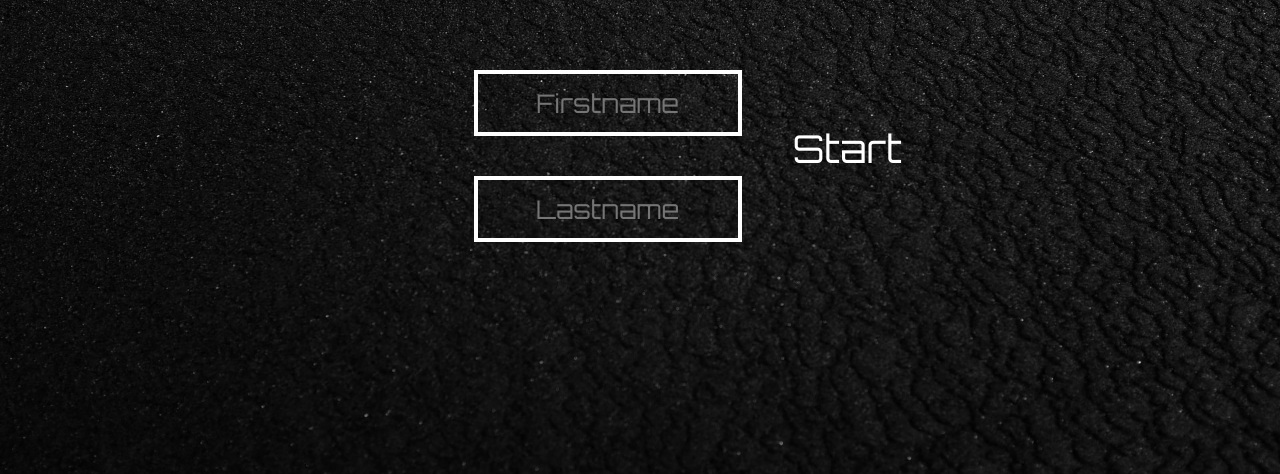
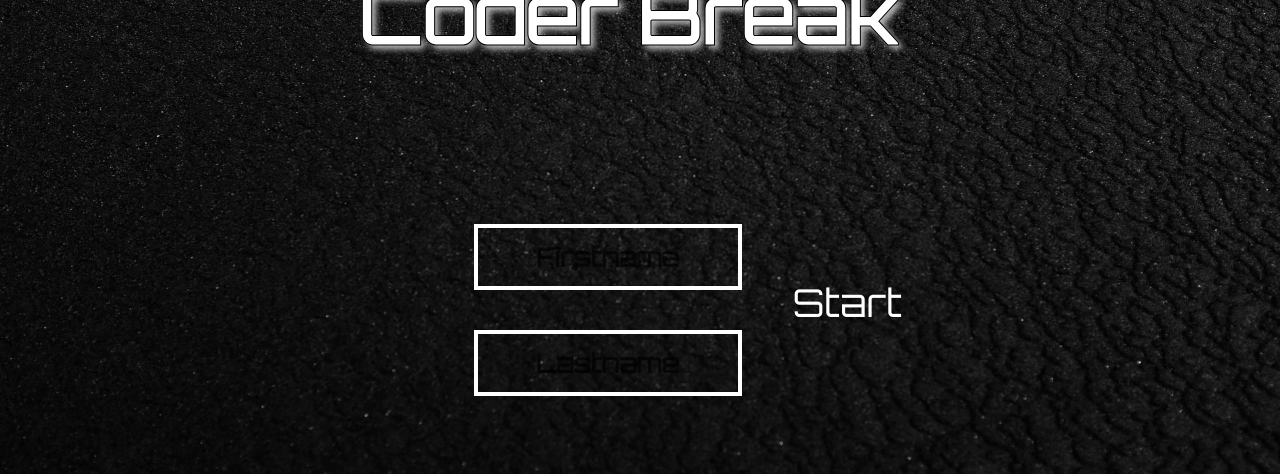
Before and after one commit to SuperCode-Projects/coder-break, a React (Create React App) app: page / in a window 1280 px wide. Shown: the part 238-712 px from the top of the page. Built offline with nearby package versions, Linux system fonts and the light colour scheme.

Commit message:
background

```diff
--- a/src/App.js
+++ b/src/App.js
@@ -4,12 +4,20 @@ import Arms from "./Components/Arms";
 import Head from "./Components/Head";
 import OverBody from "./Components/OverBody";
 import Signin from "./Components/Signin";
+
+import  BackgroundVideo from "./vedio/videostreet.mp4"
+
 import "./App.css";
 function App() {
   return (
     <div className="body">
+           <video id="backgroundVideo" autoPlay loop muted
+      >
+        <source src={BackgroundVideo} type="video/mp4"/>
+      </video>
       <BrowserRouter>
         <Switch>
+
           <Route exact path="/">
             <Signin link="/overbody" />
           </Route>
--- a/src/Components/counter.css
+++ b/src/Components/counter.css
@@ -5,6 +5,22 @@
   width: 6vw;
   text-align: center;
   font-size: 4vw;
-  color: white;
-  border: 4px solid white;
+  -webkit-text-stroke: 2px white;
+  color: transparent;
+  /* border: 4px solid silver; */
+  animation-name: count;
+  animation-duration: 1s;
+  animation-iteration-count: infinite;
+  transition: ease-out;
 }
+@keyframes count{
+  0%{opacity: 0;
+  }
+
+  100%{opacity: 1;
+  font-size: 8vw;
+  text-shadow: 6px 6px 20px white,-6px -6px 20px white;
+
+
+}
+}
--- a/src/Components/signin.css
+++ b/src/Components/signin.css
@@ -26,6 +26,11 @@ input {
   height: 7vh;
   font-family: inherit;
 }
+input::placeholder{
+  color: rgba(0, 0, 0, 0.664);
+
+  font-weight: bolder;
+}
 .inputs {
   margin-top: 20vh;
 }
```
